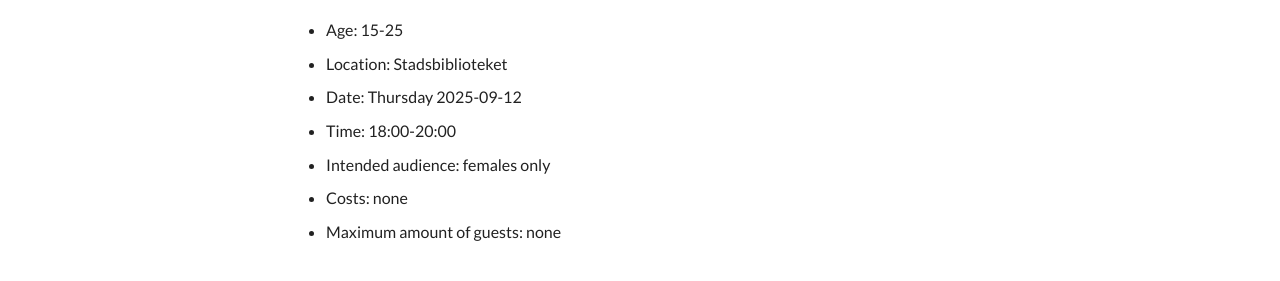
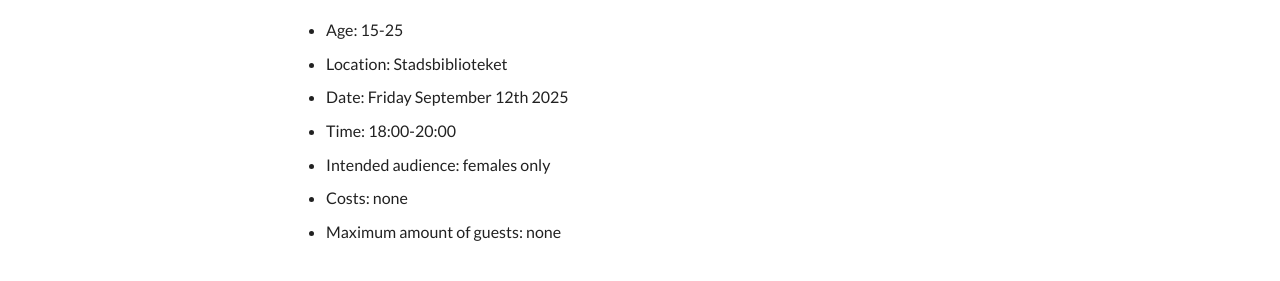
Before and after one commit to richelbilderbeek/workshop_20250306, an MkDocs documentation site: the page built from docs/README.md, in a window 1280 px wide and 1205 px high. Shown: the part 252-533 px from the top of the window. Built offline with MkDocs 1.6.1 and Material for MkDocs 9.7.7, drawn with Linux system fonts in a browser that asks for light colours; comment, search, counter and statistics services are not loaded.

Commit message:
Fix date

```diff
--- a/docs/README.md
+++ b/docs/README.md
@@ -5,7 +5,7 @@ Programming workshop for women.
 
 - Age: 15-25
 - Location: Stadsbiblioteket
-- Date: Thursday 2025-09-12
+- Date: Friday September 12th 2025
 - Time: 18:00-20:00
 - Intended audience: females only
 - Costs: none
```
